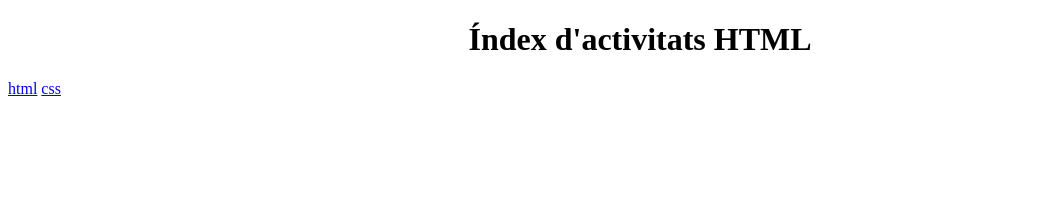
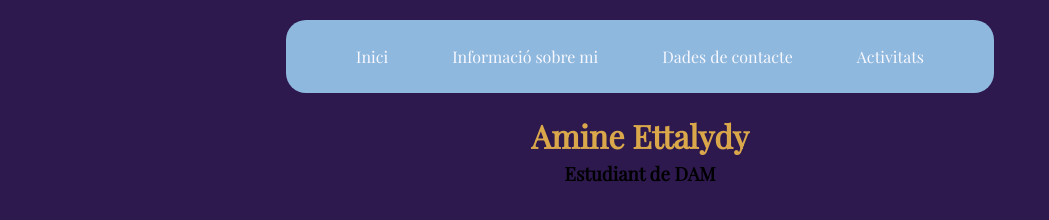
Before and after one commit to aettalydy/aettalydy.github.io, a plain HTML site: page index.html in a window 1280 px wide. Shown: the whole page, without its empty margins (0-1049 px from the left). Drawn offline with nearby package versions, Linux system fonts and the light colour scheme.

Commit message:
Inici disseny portafoli

```diff
--- a/index.html
+++ b/index.html
@@ -4,18 +4,50 @@
     <meta charset="UTF-8">
     <meta name="viewport" content="width=device-width, initial-scale=1.0">
     <title>Home - Amine Ettalydy</title>
-    <link rel="icon" type="image/png" sizes="16x16" href="img/favicon16.png">
+    <link rel="icon" type="image/png" sizes="16x16" href="html/img/favicon16.png">
     <style>
-        .activitats{
-            display: inline-block;
-            margin-left: 40px;
-            width: 30%;
+        @import url('https://fonts.googleapis.com/css2?family=Playfair+Display&display=swap');
+        body{
+            background-color: rgb(45, 25, 78);
+            font-family: 'Playfair Display', serif;
+        }
+        header{
+            background-color: #8FB8DE;
+            text-align: center;
+            margin-left: 22%;
+            margin-right: 22%;
+            padding-top: 10px;
+            padding-bottom: 10px;
+            margin-top: 20px;
+            border-radius: 20px;
+        }
+        h1{
+            margin-bottom: -15px;
+            color: rgb(218, 168, 75);
+        }
+        a{
+            color: ghostwhite;
+            padding-left: 30px;
+            padding-right: 30px;
+            text-decoration: none;
+        }
+        ul{
+            padding: 0px 0px 0px 0px;
         }
     </style>
 </head>
 <body>
-    <h1 style="text-align: center;">Índex d'activitats HTML</h1>
-    <a href="activitatshtml.html">html</a>
-    <a href="activitatscss.html">css</a>
+    <header>
+        <nav>
+            <ul>
+                <a href="#">Inici</a>
+                <a href="activitatshtml.html">Informació sobre mi</a>
+                <a href="activitatscss.html">Dades de contacte</a>
+                <a href="#">Activitats</a>
+            </ul>
+        </nav>
+    </header>
+    <h1 style="text-align: center;">Amine Ettalydy</h1>
+    <h3 style="text-align: center;">Estudiant de DAM</h3>
 </body>
 </html>
```
Also changed, not shown: activitatscss.html (+1 -1 lines), css/colores/activitat2.html (+23 -0 lines).
